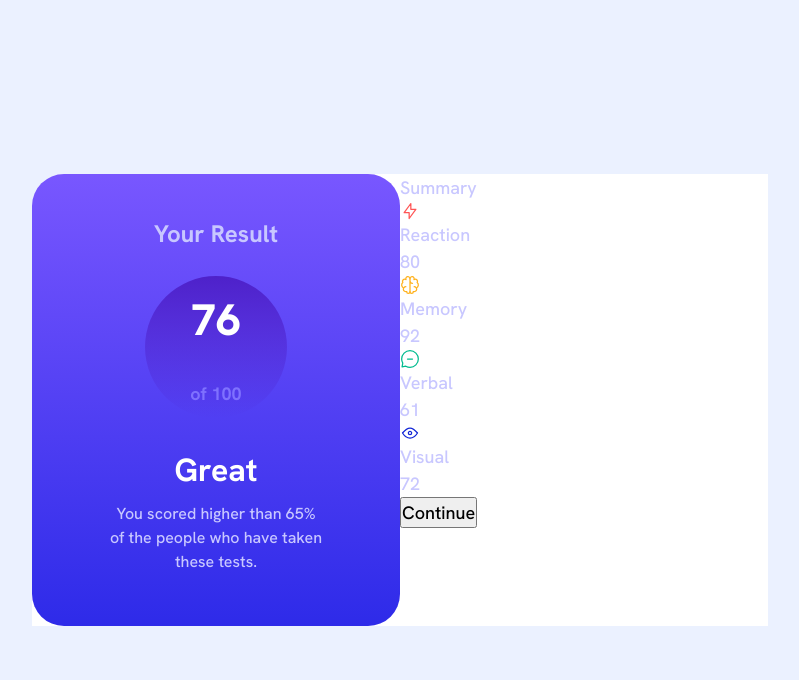
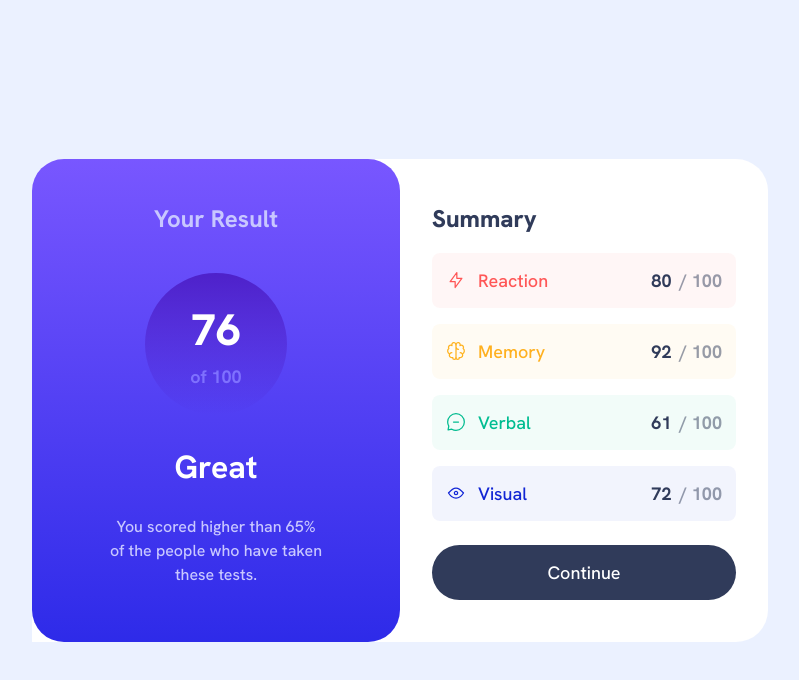
Before and after one commit to devPauloski/results-summary-component, a React (Vite) app: page / in a window 1280 px wide. Shown: the top 680 px of the page, without its empty margins (240-1039 px from the left). Built offline with nearby package versions, Linux system fonts and the light colour scheme.

Commit message:
Style the summary section

```diff
--- a/public/data.json
+++ b/public/data.json
@@ -3,24 +3,32 @@
     "id": 1,
     "category": "Reaction",
     "score": 80,
-    "icon": "./assets/images/icon-reaction.svg"
+    "icon": "./assets/images/icon-reaction.svg",
+    "backgroundColor": "hsla(0, 100%, 67%, 0.05)",
+    "color": "hsl(0, 100%, 67%)"
   },
   {
     "id": 2,
     "category": "Memory",
     "score": 92,
-    "icon": "./assets/images/icon-memory.svg"
+    "icon": "./assets/images/icon-memory.svg",
+    "backgroundColor": "hsla(39, 100%, 56%, 0.05)",
+    "color": "hsl(39, 100%, 56%)"
   },
   {
     "id": 3,
     "category": "Verbal",
     "score": 61,
-    "icon": "./assets/images/icon-verbal.svg"
+    "icon": "./assets/images/icon-verbal.svg",
+    "backgroundColor": "hsla(166, 100%, 37%, 0.05)",
+    "color": "hsl(166, 100%, 37%)"
   },
   {
     "id": 4,
     "category": "Visual",
     "score": 72,
-    "icon": "./assets/images/icon-visual.svg"
+    "icon": "./assets/images/icon-visual.svg",
+    "backgroundColor": "hsla(234, 85%, 45%, 0.05)",
+    "color": "hsl(234, 85%, 45%)"
   }
 ]
--- a/src/App.css
+++ b/src/App.css
@@ -54,6 +54,8 @@ body {
     max-inline-size: 46rem;
     grid-template-columns: 1fr 1fr;
     border-top-left-radius: 2rem;
+    border-top-right-radius: 2rem;
+    border-bottom-right-radius: 2rem;
   }
 }
 
@@ -76,6 +78,7 @@ body {
   margin-block-end: 1.5rem;
   @media(min-width: 48em) {
     font-size: 1.5rem;
+    margin-block-end: 2.25rem;
   }
 }
 
@@ -85,10 +88,7 @@ body {
   aspect-ratio: 1;
   border-radius: 50%;
   background: linear-gradient(var(--clr-violet-blue), var(--clr-persian-blue));
-  display: flex;
-  align-items: center;
-  justify-content: center;
-  flex-direction: column;
+  place-content: center;
   margin-inline: auto;
   margin-block-end: 1.75rem;
 }
@@ -111,6 +111,7 @@ body {
   margin-block-end: .5rem;
   @media(min-width: 48em) {
     font-size: 2rem;
+    margin-block-end: 1.5rem;
   }
 }
 
@@ -122,3 +123,71 @@ body {
     max-width: 24ch;
   }
 }
+
+.summary-section {
+  padding-inline: 2rem;
+  padding-block: 1.625rem;
+  @media(min-width: 48em) {
+    padding-block: 2.625rem;
+  }
+}
+
+.summary-title {
+  font-size: 1.25rem;
+  color: var(--clr-dark-gray-blue);
+  margin-block-end: 1rem;
+  font-weight: var(--fw-extra-bold);
+  @media(min-width: 48em) {
+    font-size: 1.5rem;
+  }
+}
+
+.summary-category-item {
+  display: flex;
+  gap: .75rem;
+  align-items: center;
+  flex-wrap: wrap;
+  padding: .875rem;
+  border-radius: .5rem;
+}
+
+.summary-category-item:not(:last-child) {
+  margin-block-end: 1rem;
+}
+
+.summary-category-score {
+  margin-inline-start: auto;
+  color: hsla(224, 30%, 27%, 0.5);
+  font-weight: var(--fw-bold);
+}
+
+.summary-category-score span:first-child {
+  color: var(--clr-dark-gray-blue);
+  margin-inline-end: .5rem;
+}
+
+.summary-category-list {
+  margin-block-end: 1.5rem;
+}
+
+.button {
+  cursor: pointer;
+  width: 100%;
+  background-color: var(--clr-dark-gray-blue);
+  color: var(--clr-white);
+  padding-block: .875rem;
+  border: 0;
+  border-radius: 100vmax;
+  display: inline-flex;
+  align-items: center;
+  justify-content: center;
+}
+
+.button:hover {
+  background: linear-gradient(var(--clr-light-slate-blue), var(--clr-light-royal-blue));
+}
+
+.button:focus-visible {
+  outline: .125rem solid var(--clr-dark-gray-blue);
+  outline-offset: .125rem;
+}
--- a/src/App.jsx
+++ b/src/App.jsx
@@ -21,7 +21,7 @@ const Summary = () => {
     <section className="summary-section">
       <h2 className="summary-title">Summary</h2>
       <ResultList />
-      <button type="button">Continue</button>
+      <button className="button" type="button">Continue</button>
     </section>
   );
 };
@@ -29,18 +29,25 @@ const Summary = () => {
 const ResultList = () => {
   const listItems = data.map((item) => {
     return (
-      <li key={item.id} className="summary-category-item">
+      <li
+        key={item.id}
+        className="summary-category-item"
+        style={{
+          backgroundColor: `${item.backgroundColor}`,
+          color: `${item.color}`
+        }}
+      >
         <img className="summary-category-icon" src={item.icon} alt="" />
         <p className="summary-category-name">{item.category}</p>
         <p className="summary-category-score">
-          <span>{item.score}</span>
+          <span>{item.score}</span><span>/ 100</span>
         </p>
       </li>
     );
   });
 
   return (
-    <ul role="list">
+    <ul role="list" className="summary-category-list">
       {listItems}
     </ul>
   );
```
